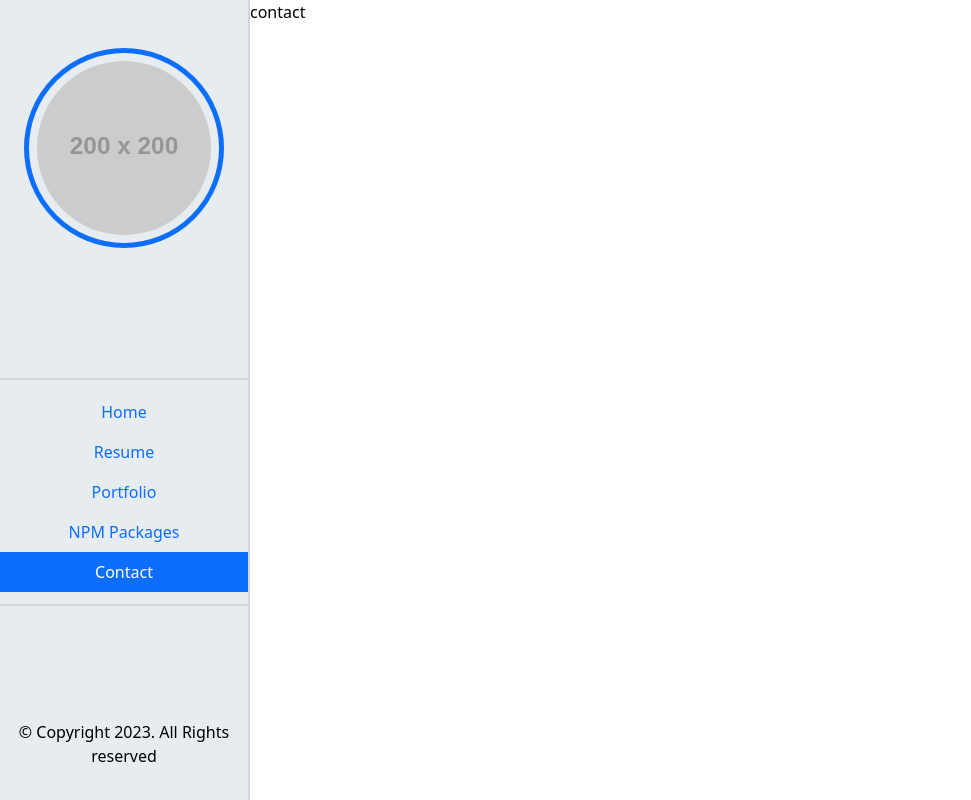
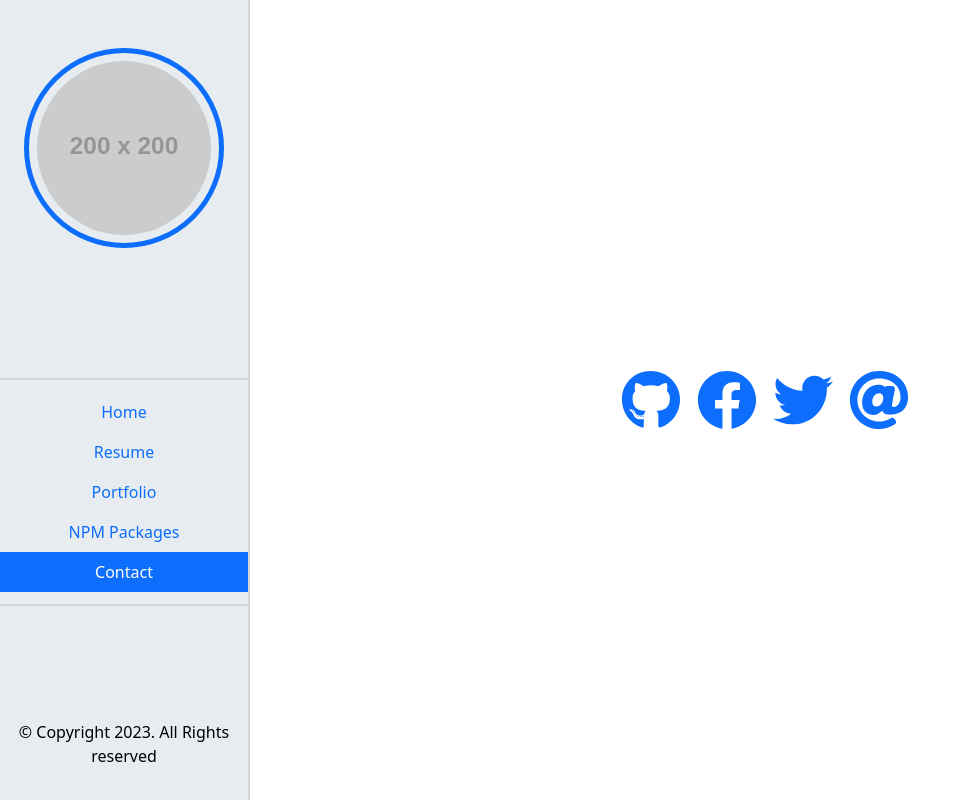
Before and after one commit to ssakib4040/nextjs-portfolio, a Next.js app: page /contact in a window 1280 px wide. Shown: the whole page, without its empty margins (0-971 px from the left). Built offline with nearby package versions, Linux system fonts and the light colour scheme.

Commit message:
Contact Page added

```diff
--- a/package.json
+++ b/package.json
@@ -19,6 +19,7 @@
     "postcss": "8.4.21",
     "react": "18.2.0",
     "react-dom": "18.2.0",
+    "react-icons": "^4.8.0",
     "tailwindcss": "3.3.1",
     "typescript": "5.0.4"
   },
--- a/pages/contact.tsx
+++ b/pages/contact.tsx
@@ -1,5 +1,46 @@
-import React from "react";
+import { FaGithub, FaFacebook, FaTwitter, FaAt } from "react-icons/fa";
 
 export default function Contact() {
-  return <div>contact</div>;
+  const urls = {
+    github: "https://github.com/ssakib4040",
+    facebook: "https://www.facebook.com/ssakib4040/",
+    twitter: "https://twitter.com/ssakib4040",
+    mailto: "mailto:ssakib4040@gmail.com",
+  };
+
+  return (
+    <div className="h-screen flex justify-center items-center">
+      <a
+        href={urls.github}
+        target="_blank"
+        className="text-[#0D6EFD] cursor-pointer mx-2"
+      >
+        <FaGithub className="text-6xl" />
+      </a>
+
+      <a
+        className="text-[#0D6EFD] cursor-pointer mx-2"
+        href={urls.facebook}
+        target="_blank"
+      >
+        <FaFacebook className="text-6xl" />
+      </a>
+
+      <a
+        className="text-[#0D6EFD] cursor-pointer mx-2"
+        href={urls.twitter}
+        target="_blank"
+      >
+        <FaTwitter className="text-6xl" />
+      </a>
+
+      <a
+        className="text-[#0D6EFD] cursor-pointer mx-2"
+        href={urls.mailto}
+        target="_blank"
+      >
+        <FaAt className="text-6xl" />
+      </a>
+    </div>
+  );
 }
--- a/pages/npm-packages.tsx
+++ b/pages/npm-packages.tsx
@@ -25,7 +25,7 @@ export default function NpmPackages() {
               <div className="my-3 mx-4">
                 <h3 className="text-xl font-medium mb-3">NPM Package Item</h3>
                 <button className="bg-[#0D6EFD] focus:ring-4 transition text-white font-bold py-2 px-4 rounded">
-                  Demo
+                  Link
                 </button>
               </div>
             </div>
```
Also changed, not shown: 1 other file (tests, documents, lock files or other folders).
